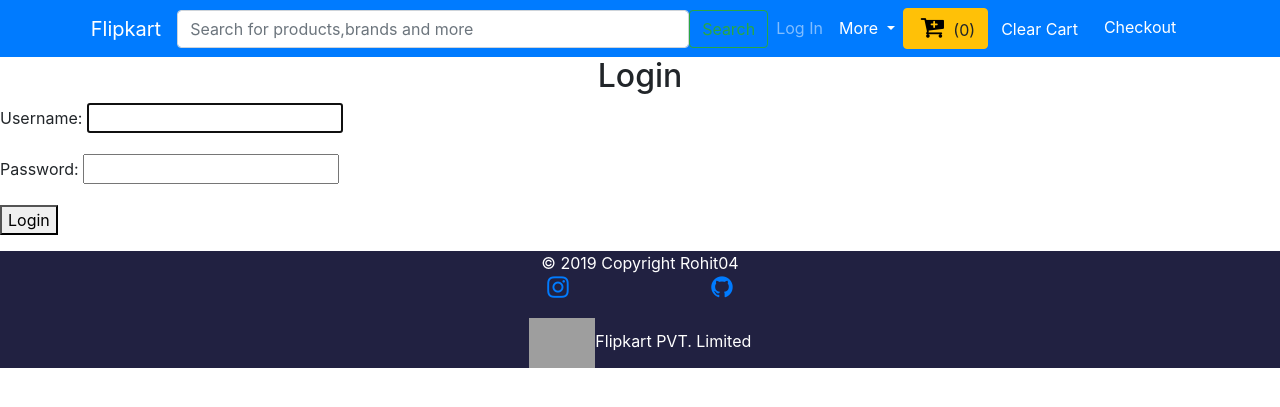
After one commit to Rohit1204/my-ecommerce-app, a Django app: page /login/ in a window 1280 px wide. The commit adds this page. Shown: the top 407 px of the page. Run offline with Django 3.2, Linux system fonts and the light colour scheme; some libraries are stand-ins or nearby versions; grey boxes are pictures that could not be loaded.

Commit message:
add login system

```diff
--- a/Ecommerce/settings.py
+++ b/Ecommerce/settings.py
@@ -140,6 +140,7 @@
 MEDIA_ROOT=os.path.join(BASE_DIR,'media/')
 
 # email setttings
+EMAIL_BACKEND = 'django.core.mail.backends.smtp.EmailBackend'
 DEFAULT_FROM_EMAIL = 'rohitahuja725@gmail.com'
 SERVER_EMAIL =  'rohitahuja725@gmail.com'
 EMAIL_USE_TLS = True
@@ -148,6 +149,9 @@
 EMAIL_HOST_USER = 'rohitahuja725@gmail.com'
 EMAIL_HOST_PASSWORD = 'Rohit@0402'
 
+LOGIN_REDIRECT_URL = '/'
+LOGOUT_REDIRECT_URL = '/login'
+
 try:
     from Ecommerce.local_settings import *
 except ImportError:
--- a/flipkart/templates/flipkart/basic.html
+++ b/flipkart/templates/flipkart/basic.html
@@ -136,16 +136,24 @@
           <button class="btn btn-outline-success " type="submit">Search</button>
         </form>
         <ul class="navbar-nav ml-auto">
-          <li class="nav-item active">
-            <a class="nav-link" href="#">Home <span class="sr-only">(current)</span></a>
+        {% if user.is_authenticated %}
+          <li class="nav-item active dropdown">
+            <a class="nav-link dropdown-toggle" href="#" id="navbarDropdown" role="button" data-toggle="dropdown" aria-haspopup="true" aria-expanded="false">
+              {{request.user.username}}
+            </a>
+            <div class="dropdown-menu" aria-labelledby="navbarDropdown">
+              <a class="dropdown-item" href="{% url 'logout' %}">logout</a>
+            </div>
           </li>
+          {% else %}
+  <a  class="nav-link" href="{% url 'login' %}">Log In</a>
+{% endif %}
           <li class="nav-item active dropdown">
             <a class="nav-link dropdown-toggle" href="#" id="navbarDropdown" role="button" data-toggle="dropdown" aria-haspopup="true" aria-expanded="false">
               More
             </a>
             <div class="dropdown-menu" aria-labelledby="navbarDropdown">
               <a class="dropdown-item" href="/about">About us</a>
-              <a class="dropdown-item" href="/signup">Sign Up</a>
               <a class="dropdown-item" href="/contact">24X7 Customer Care</a>
             </div>
           </li>
--- /dev/null
+++ b/flipkart/templates/registration/login.html
@@ -0,0 +1,12 @@
+{% extends 'flipkart/basic.html' %}
+
+{% block title %}Login{% endblock %}
+
+{% block body %}
+  <h2><center>Login </center></h2>
+  <form method="post">
+    {% csrf_token %}
+    {{ form.as_p }}
+    <button type="submit">Login</button>
+  </form>
+{% endblock %}
--- a/flipkart/urls.py
+++ b/flipkart/urls.py
@@ -1,5 +1,6 @@
 from django.urls import path
 from . import views
+from django.contrib.auth import views as auth_views
 
 urlpatterns=[
     path('',views.index,name='ShopHome'),
@@ -13,4 +14,6 @@
     path('signup/', views.signup, name='signup'),
     path('activate/<uidb64>[0-9A-Za-z_\-]/<token>[0-9A-Za-z]{1,13}-[0-9A-Za-z]{1,20}/',
         views.activate,name='activate'),
+    path('login/', auth_views.LoginView.as_view(),{'template_name':'flipkart/login.html'}, name='login'),
+    path('logout/', auth_views.LogoutView.as_view(), name='logout'),
 ]
--- a/flipkart/views.py
+++ b/flipkart/views.py
@@ -20,11 +20,13 @@
 import json
 from django.views.decorators.csrf import csrf_exempt
 from PayTm import Checksum
+from django.contrib.auth.decorators import login_required
 
 # Get an instance of a logger
 MERCHANT_KEY='NK8h30a19NO&z9Gq'
 logger = logging.getLogger(__name__)
 # Create your views here.
+@login_required(login_url='/login')
 def index(request):
     allProds = []
     catprods = Product.objects.values('category', 'id')
@@ -151,7 +153,7 @@
                 msg = "Mail Sent Successfuly"
             else:
                 msg = "Mail could not sent"
-            return HttpResponse(msg)
+            return HttpResponse('Please checkout your email address to complete the registration')
     else:
         form = SignupForm()
     return render(request, 'flipkart/signup.html', {'form': form})
```
Also changed, not shown: db.sqlite3.
